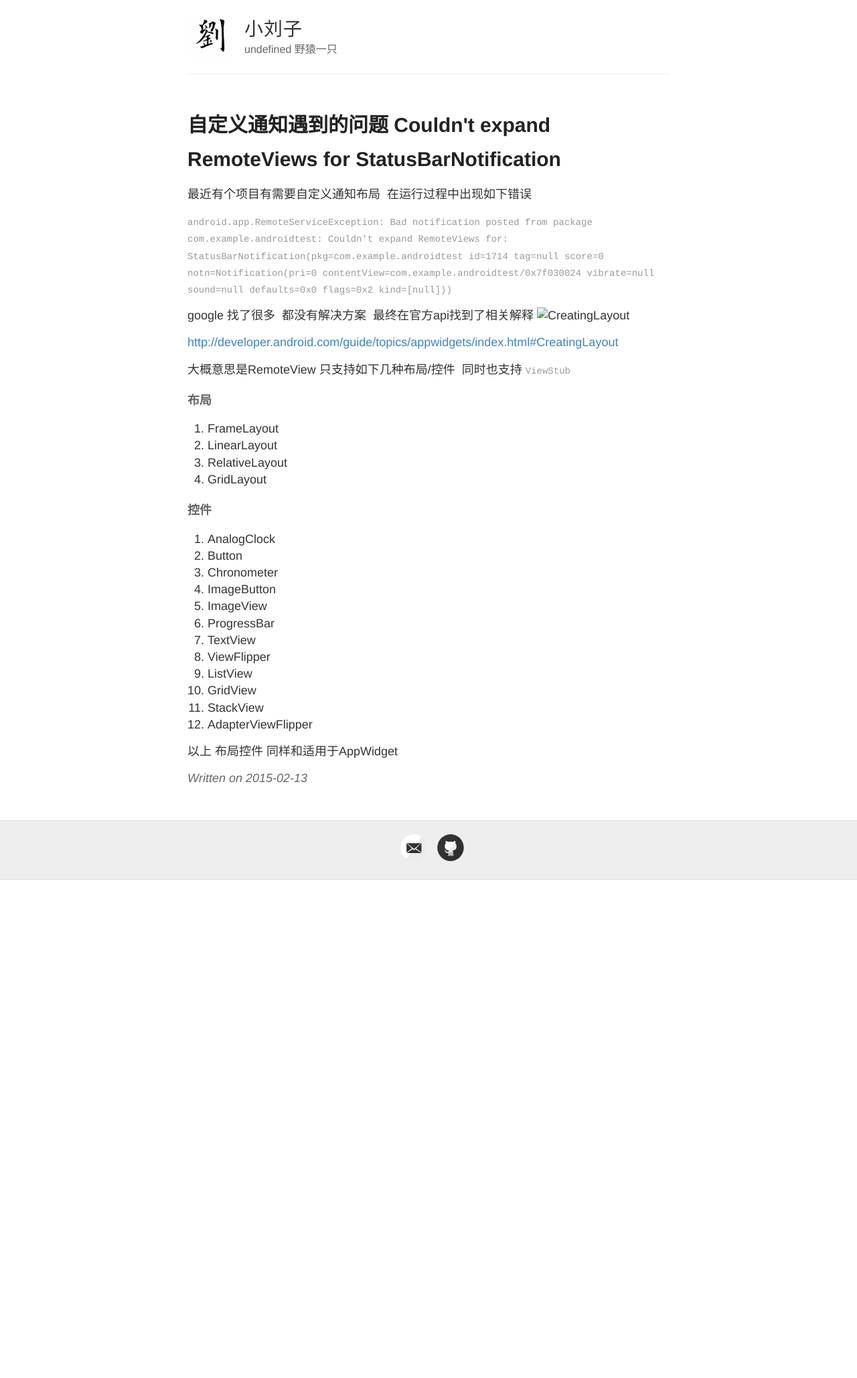
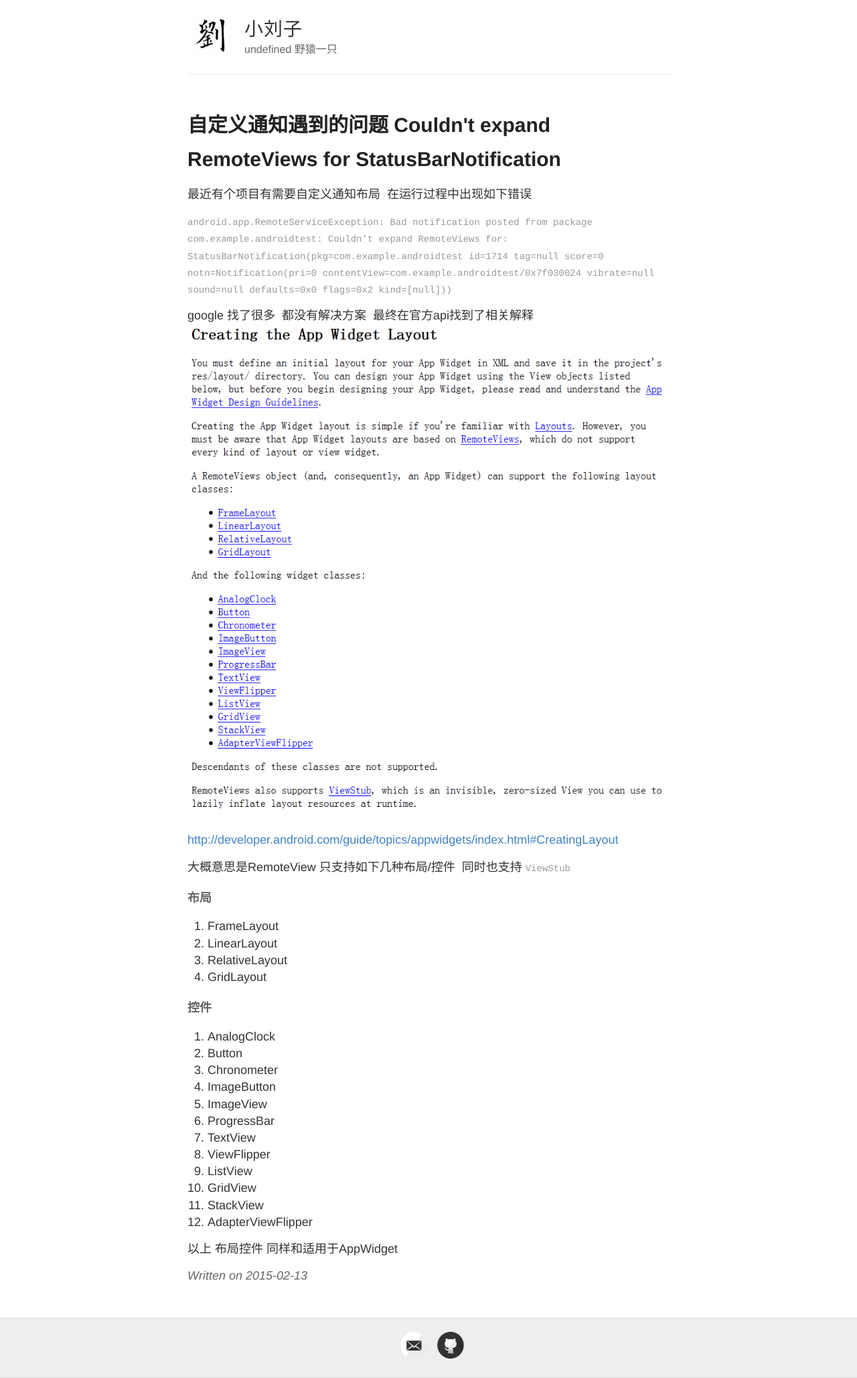
Before and after one commit to liuzheng9110/liuzheng9110.github.io, a Jekyll site: the page built from _posts/2015-02-13-Couldn't expand RemoteViews for StatusBarNotification.md, in a window 1280 px wide. Shown: the whole page at 67% size. Built offline with Jekyll 4.4.1, drawn with Linux system fonts in a browser that asks for light colours; comment, search, counter and statistics services are not loaded; before the commit the page ends 1314 px from its top, so only the background shows below that.

Commit message:
Update 2015-02-13-Couldn't expand RemoteViews for StatusBarNotification.md

```diff
--- a/_posts/2015-02-13-Couldn't expand RemoteViews for StatusBarNotification.md
+++ b/_posts/2015-02-13-Couldn't expand RemoteViews for StatusBarNotification.md
@@ -9,7 +9,7 @@ title: 自定义通知遇到的问题 Couldn't expand RemoteViews for StatusBarN
 
 
 google 找了很多  都没有解决方案  最终在官方api找到了相关解释
-![CreatingLayout](../img/notify_icon_01.png)
+![CreatingLayout](http://liuz.me/img/notify_icon_01.png)
 
 
 [http://developer.android.com/guide/topics/appwidgets/index.html#CreatingLayout](http://developer.android.com/guide/topics/appwidgets/index.html#CreatingLayout)
```
